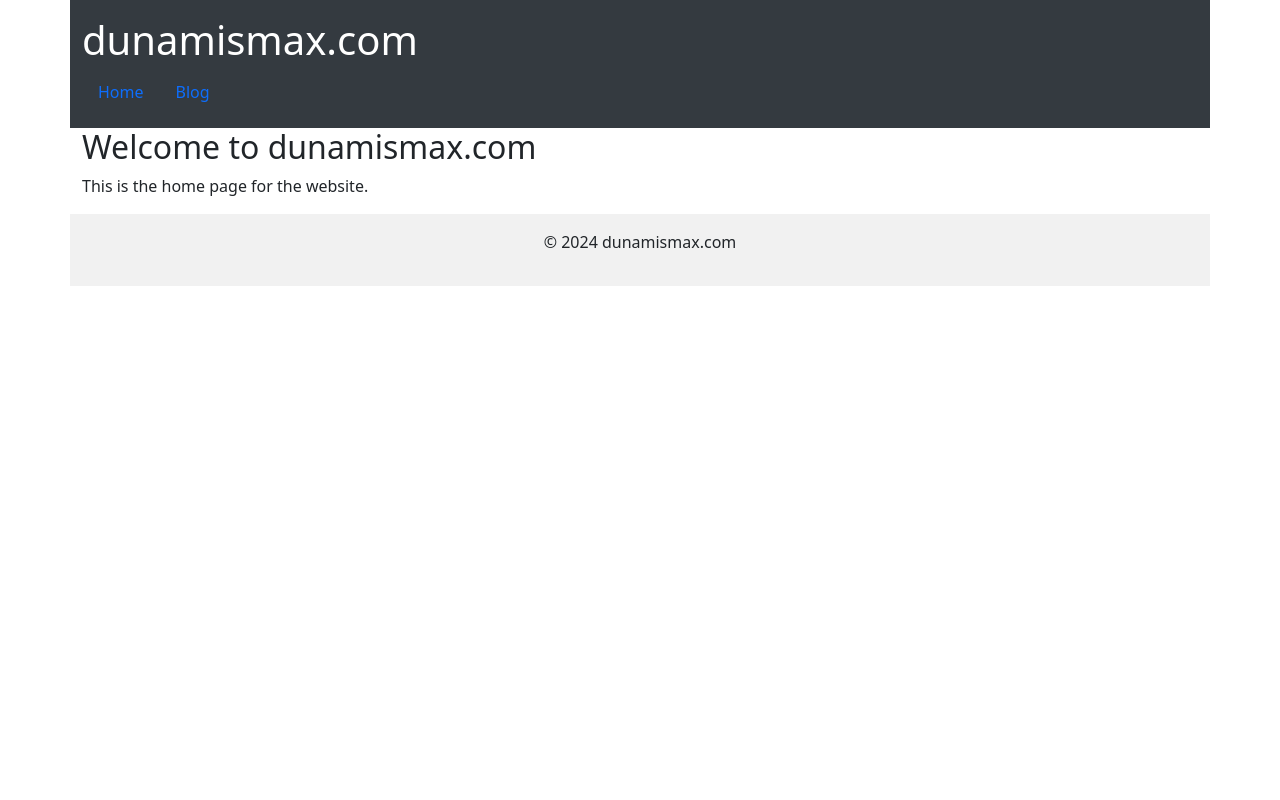
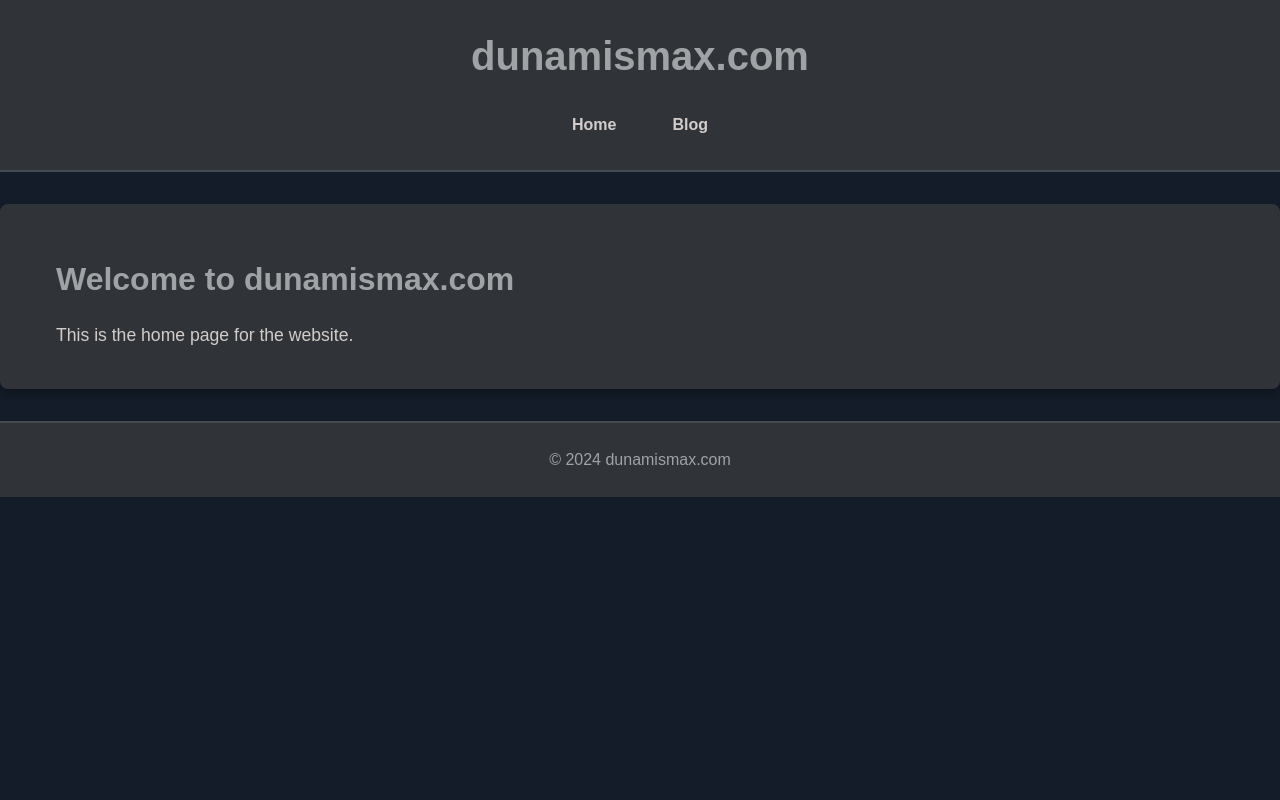
Before and after one commit to DunamisMax/dunamismax.com, a Flask app: page / in a window 1280 px wide. Run offline with Flask 3, Linux system fonts and the light colour scheme.

Commit message:
RELEASE 1.0

```diff
--- a/dunamismax/app/static/css/styles.css
+++ b/dunamismax/app/static/css/styles.css
@@ -1,19 +1,221 @@
-body {
-    font-family: Arial, sans-serif;
-    background-color: #f9f9f9;
-    color: #333;
+/* Define the Synthetic Color Palette */
+:root {
+    --synthetic-100: #131C28; /* Darkest Blue - Background */
+    --synthetic-200: #303438;
+    --synthetic-300: #454A4E;
+    --synthetic-400: #a0a3a6;
+    --synthetic-500: #d2cdcb; /* Lightest Text Color */
+}
+
+/* Base Styles */
+html, body {
+    font-family: 'Arial', sans-serif;
+    background-color: var(--synthetic-100); /* Dark background */
+    color: var(--synthetic-500); /* Light text for readability */
     margin: 0;
+    padding: 0;
+    height: 100%;
+    line-height: 1.6;
+    scroll-behavior: smooth;
+}
+
+* {
+    box-sizing: border-box; /* Ensure padding and borders are included in dimensions */
+}
+
+/* Wrapper for Centered Content */
+.wrapper {
+    max-width: 1200px;
+    margin: 0 auto;
+    padding: 0 1rem;
+}
+
+/* Header Styles */
+header {
+    background-color: var(--synthetic-200); /* Slightly lighter for contrast */
+    padding: 1.5rem 0;
+    border-bottom: 2px solid var(--synthetic-300);
+    text-align: center;
+}
+
+header h1 {
+    font-size: 2.5rem;
+    margin: 0;
+    color: var(--synthetic-400); /* Accent title color */
+}
+
+header nav {
+    margin-top: 1rem;
+}
+
+header nav ul {
+    list-style: none;
+    padding: 0;
+    margin: 0;
+    display: flex;
+    justify-content: center;
+    gap: 1.5rem;
+}
+
+header nav ul li a {
+    text-decoration: none;
+    color: var(--synthetic-500); /* Light text */
+    font-weight: bold;
+    padding: 0.5rem 1rem;
+    border-radius: 4px;
+    transition: background-color 0.3s, color 0.3s;
+}
+
+header nav ul li a:hover {
+    background-color: var(--synthetic-300);
+    color: var(--synthetic-100); /* Darker contrast on hover */
+}
+
+/* Main Content */
+main {
+    margin: 2rem 0;
+    padding: 1.5rem;
+    background-color: var(--synthetic-200); /* Slightly lighter for content area */
+    border-radius: 8px;
+    box-shadow: 0 4px 8px rgba(0, 0, 0, 0.3);
+}
+
+main h2 {
+    font-size: 2rem;
+    color: var(--synthetic-400);
+    margin-bottom: 1rem;
+}
+
+main p {
+    font-size: 1.1rem;
+    margin: 1rem 0;
+}
+
+/* Footer Styles */
+footer {
+    background-color: var(--synthetic-200);
+    color: var(--synthetic-400);
+    text-align: center;
+    padding: 1.5rem 0;
+    border-top: 2px solid var(--synthetic-300);
+    margin-top: 2rem;
+}
+
+footer p {
+    margin: 0;
+}
+
+/* Buttons */
+button {
+    background-color: var(--synthetic-300);
+    color: var(--synthetic-100); /* Dark text for button contrast */
+    border: none;
+    padding: 0.7rem 1.5rem;
+    border-radius: 4px;
+    font-size: 1rem;
+    cursor: pointer;
+    transition: background-color 0.3s, transform 0.2s;
+}
+
+button:hover {
+    background-color: var(--synthetic-400); /* Lighter hover effect */
+    transform: scale(1.05);
+}
+
+/* Links */
+a {
+    color: var(--synthetic-400);
+    text-decoration: none;
+    transition: color 0.3s;
+}
+
+a:hover {
+    color: var(--synthetic-500); /* Brighter hover color */
+}
+
+/* Table Styles */
+table {
+    width: 100%;
+    border-collapse: collapse;
+    margin: 2rem 0;
+    background-color: var(--synthetic-200);
+    color: var(--synthetic-500);
+    border-radius: 8px;
+    overflow: hidden;
+}
+
+table th, table td {
+    padding: 1rem;
+    text-align: left;
+    border-bottom: 1px solid var(--synthetic-300);
+}
+
+table th {
+    background-color: var(--synthetic-300);
+    color: var(--synthetic-100);
+    font-weight: bold;
+}
+
+table tr:nth-child(even) {
+    background-color: var(--synthetic-400);
+}
+
+/* Form Styles */
+form {
+    background-color: var(--synthetic-200);
+    padding: 1.5rem;
+    border-radius: 8px;
+    box-shadow: 0 4px 8px rgba(0, 0, 0, 0.2);
+}
+
+form label {
+    color: var(--synthetic-400);
+    font-weight: bold;
+    display: block;
+    margin-bottom: 0.5rem;
+}
+
+form input, form textarea {
+    width: 100%;
+    padding: 0.75rem;
+    margin-bottom: 1rem;
+    border: 1px solid var(--synthetic-300);
+    border-radius: 4px;
+    background-color: var(--synthetic-100);
+    color: var(--synthetic-500);
+}
+
+form input:focus, form textarea:focus {
+    outline: none;
+    border-color: var(--synthetic-400);
+}
+
+/* Lists */
+ul {
+    list-style: none;
     padding: 0;
 }
 
-header {
-    background-color: #343a40;
-    color: white;
-    padding: 1rem;
+ul li {
+    margin: 0.5rem 0;
 }
 
-footer {
-    text-align: center;
-    padding: 1rem;
-    background-color: #f1f1f1;
+/* Responsive Design */
+@media (max-width: 768px) {
+    header nav ul {
+        flex-direction: column;
+        gap: 0.5rem;
+    }
+
+    header h1 {
+        font-size: 2rem;
+    }
+
+    main {
+        padding: 1rem;
+    }
+
+    footer {
+        padding: 1rem;
+    }
 }
--- a/dunamismax/app/templates/base.html
+++ b/dunamismax/app/templates/base.html
@@ -7,23 +7,28 @@
     <link rel="stylesheet" href="{{ url_for('static', filename='css/styles.css') }}">
     <script src="{{ url_for('static', filename='js/scripts.js') }}"></script>
     <script src="https://unpkg.com/htmx.org"></script>
-    <link href="https://cdn.jsdelivr.net/npm/bootstrap@5.3.0/dist/css/bootstrap.min.css" rel="stylesheet">
 </head>
 <body>
-    <header class="container">
+    <header>
+        <div class="wrapper">
             <h1>dunamismax.com</h1>
             <nav>
                 <ul class="nav">
-                <li class="nav-item"><a class="nav-link" href="/">Home</a></li>
-                <li class="nav-item"><a class="nav-link" href="/blog">Blog</a></li>
+                    <li><a href="/">Home</a></li>
+                    <li><a href="/blog">Blog</a></li>
                 </ul>
             </nav>
+        </div>
     </header>
-    <main class="container">
+    <main>
+        <div class="wrapper">
             {% block content %}{% endblock %}
+        </div>
     </main>
-    <footer class="container">
+    <footer>
+        <div class="wrapper">
             <p>&copy; 2024 dunamismax.com</p>
+        </div>
     </footer>
 </body>
 </html>
```
Lines whose indentation alone changed are shown as unchanged.
